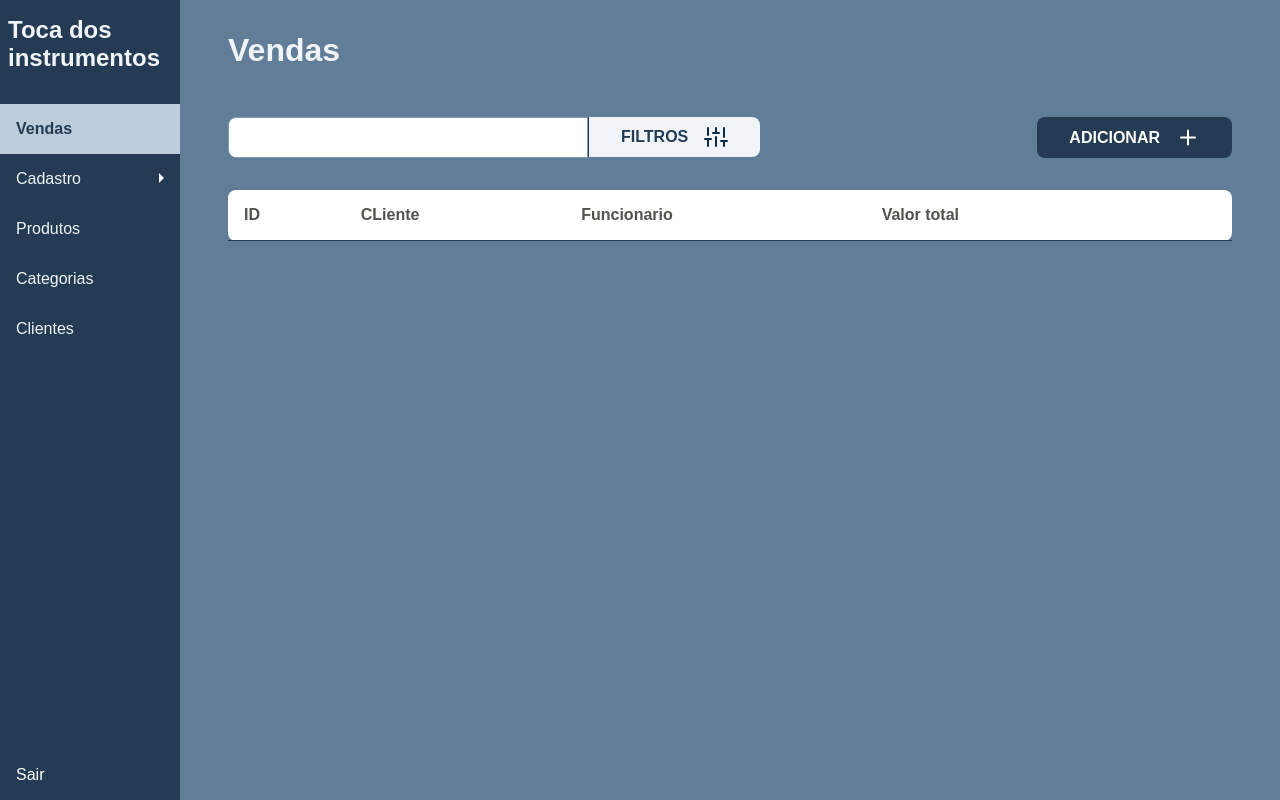
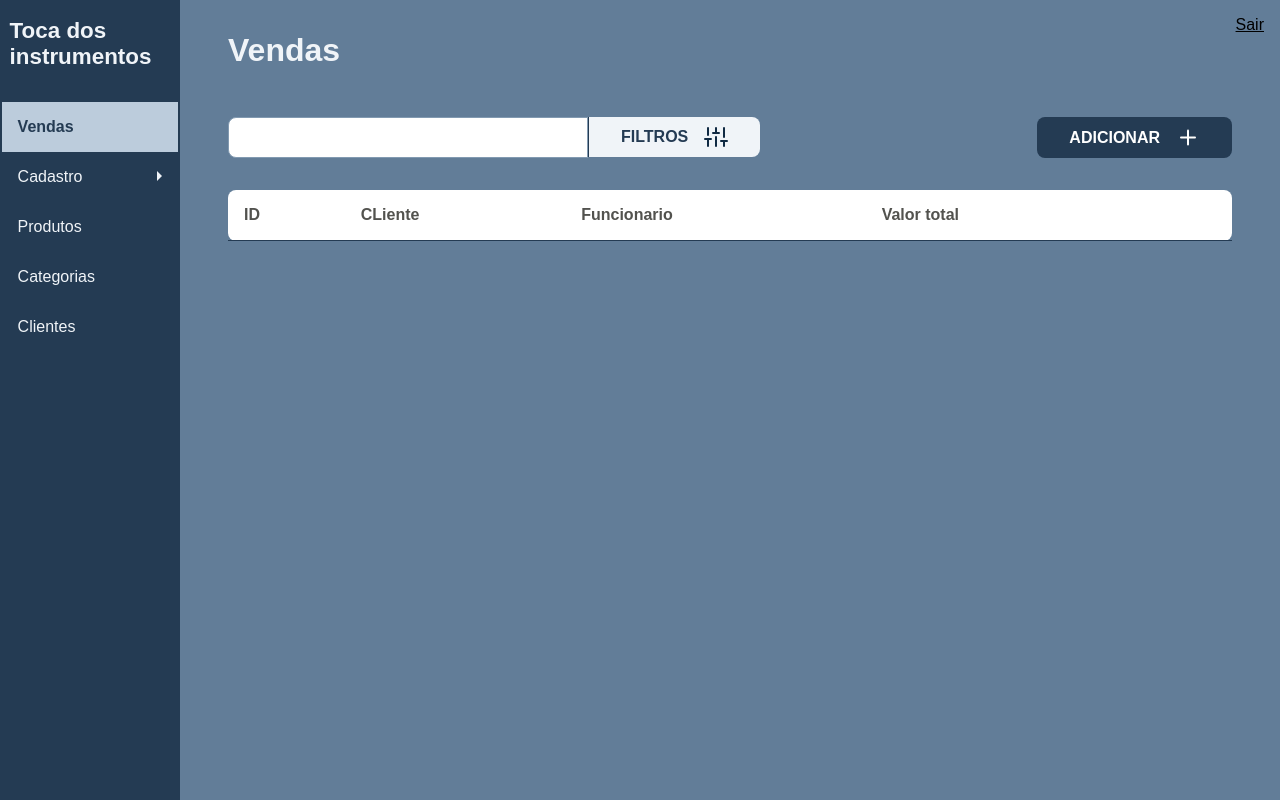
Before and after one commit to HarturFranco/eng-projeto-final, a PHP site: page / in a window 1280 px wide. Run offline with PHP 8.4, Linux system fonts and the light colour scheme; the visitor is signed in with stand-in values (Sample User, id 1); data that the repository does not hold is empty.

Commit message:
fix: styles Menu + Sair button

```diff
--- a/src/Visao/assets/css/styles.css
+++ b/src/Visao/assets/css/styles.css
@@ -52,16 +52,20 @@ a {
 
 /*==================== MENU ====================*/
 .menu {
-  position: fixed;
+  position: absolute;
 
   width: 180px;
   min-width: 180px;
   max-width: 180px;
-  height: 100vh;
+  height: 100%;
+  min-height: 100vh;
   background-color: var(--color-background);
+
+  padding: 0.1rem;
 }
 
 .menu_title {
+  font-size: 1.4rem;
   margin-top: 1rem;
   margin-left: 0.5rem;
   margin-bottom: 2rem;
@@ -151,18 +155,19 @@ a {
   border-top: 5px solid var(--color-text);
 }
 
-.menu>form {
+.menu+form {
   position: absolute;
-  bottom: 1rem;
-  left: 1rem;
+  top: 1rem;
+  right: 1rem;
 }
 
-.menu>form>button {
+.menu+form>button {
   background-color: transparent;
   padding: 0;
   font-weight: 500;
   text-transform: none;
-  color: #fff;
+  text-decoration: underline;
+  color: #000;
 }
 
 /*==================== CONTAINER ====================*/
--- a/src/Visao/menu.php
+++ b/src/Visao/menu.php
@@ -31,9 +31,9 @@
     <?php } ?>
 
   </ul>
+</aside>
 
-  <form action="Controle/Controle" method="POST">
-    <input type="text" name="classeAcao" value="LoginControle/sair" hidden>
-    <button>Sair</button>
-  </form>
-</aside>
+<form action="Controle/Controle" method="POST">
+  <input type="text" name="classeAcao" value="LoginControle/sair" hidden>
+  <button>Sair</button>
+</form>
```
